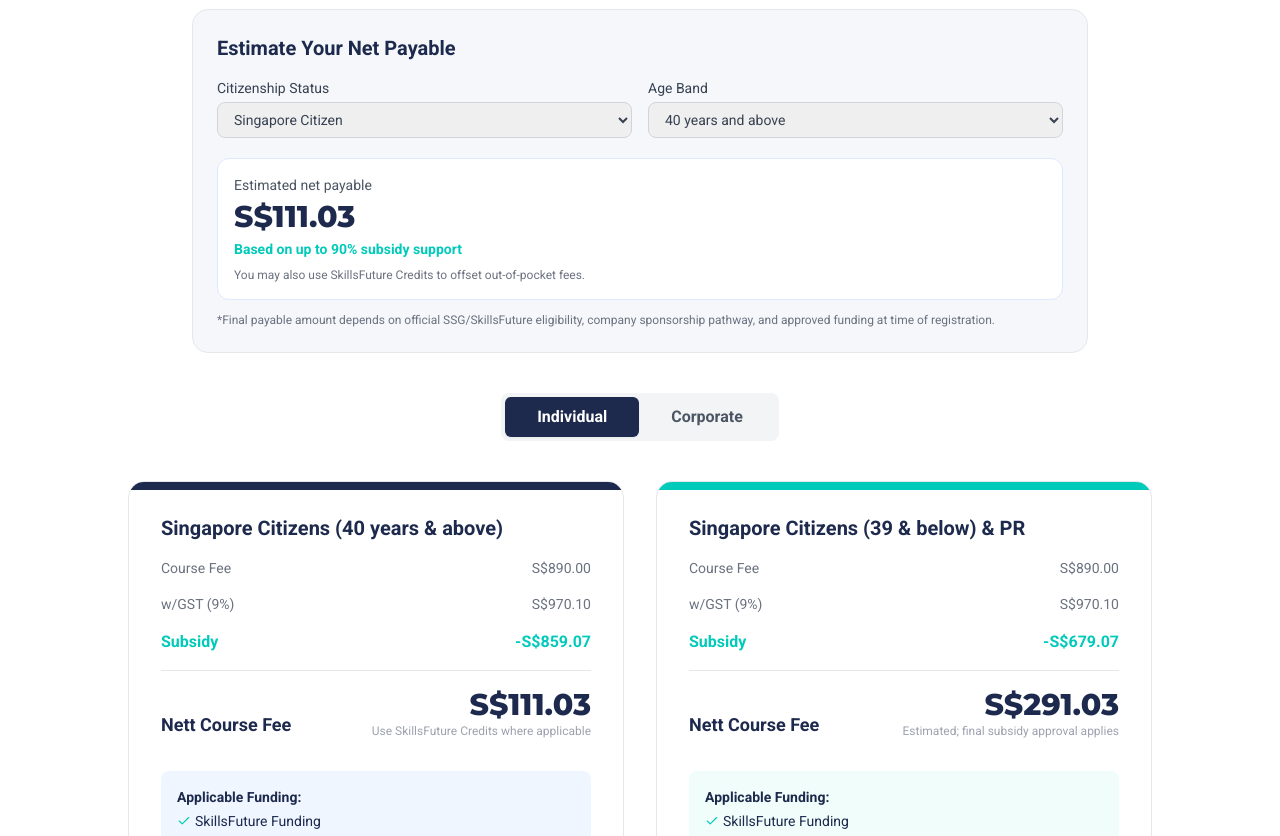
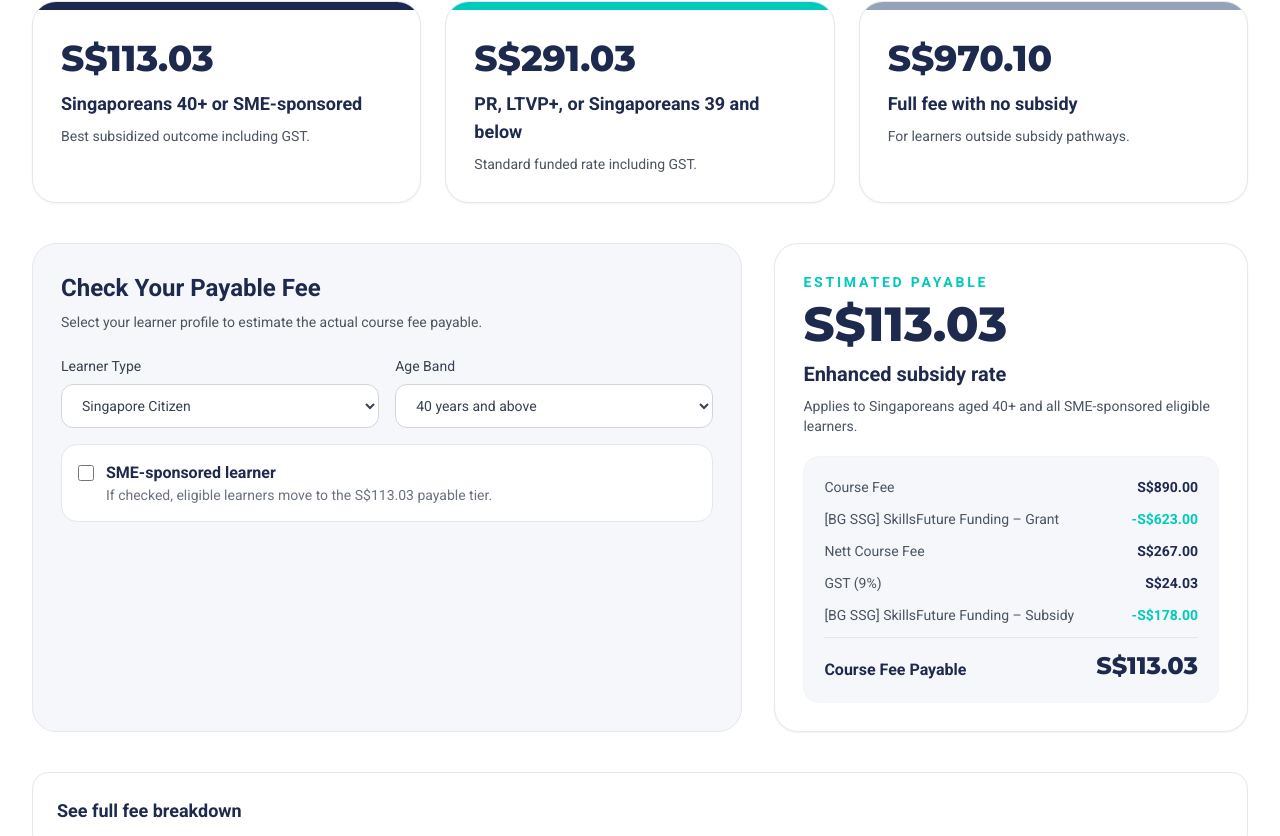
Before and after one commit to nexiuslabs/nexiusacademyskillsfuture, a React (Vite) app: page /courses/agentic-ai in a window 1280 px wide. Shown: the part 3424-4260 px from the top of the page. Built offline with nearby package versions, Linux system fonts and the light colour scheme.

Commit message:
Redesign course pricing section

```diff
--- a/components/courses/Pricing.tsx
+++ b/components/courses/Pricing.tsx
@@ -1,5 +1,5 @@
 import React, { useMemo, useState } from 'react';
-import { Check } from 'lucide-react';
+import { Check, CreditCard, Receipt, Wallet } from 'lucide-react';
 import { openLeadModal } from '../../services/leadModal';
 
 type PricingProps = {
@@ -10,6 +10,57 @@ type PricingProps = {
   sectionClassName?: string;
 };
 
+type LearnerType = 'sg_citizen' | 'pr' | 'ltvp' | 'full_fee';
+type AgeBand = '40_and_above' | '39_and_below';
+type BreakdownLine = {
+  label: string;
+  amount: number;
+  negative?: boolean;
+};
+
+const baseFee = 890.0;
+const gst = 80.1;
+const fullFee = 970.1;
+const grant = 623.0;
+const additionalSubsidy = 178.0;
+
+const learnerSummary = [
+  {
+    title: 'S$113.03',
+    subtitle: 'Singaporeans 40+ or SME-sponsored',
+    note: 'Best subsidized outcome including GST.',
+    accent: 'bg-primary',
+  },
+  {
+    title: 'S$291.03',
+    subtitle: 'PR, LTVP+, or Singaporeans 39 and below',
+    note: 'Standard funded rate including GST.',
+    accent: 'bg-accent',
+  },
+  {
+    title: 'S$970.10',
+    subtitle: 'Full fee with no subsidy',
+    note: 'For learners outside subsidy pathways.',
+    accent: 'bg-slate-400',
+  },
+];
+
+const fullBreakdownRows = [
+  { label: 'Full Course Fee', value: 'S$970.10' },
+  { label: 'Singapore Permanent Resident', value: 'S$291.03' },
+  { label: 'Long Term Visit Pass+ (LTVP+)', value: 'S$291.03' },
+  { label: 'Singaporean aged 39 & below', value: 'S$291.03' },
+  { label: 'Singaporean aged 40 & above', value: 'S$113.03' },
+  { label: 'SME-sponsored (Singapore PR)', value: 'S$113.03' },
+  { label: 'SME-sponsored (LTVP+)', value: 'S$113.03' },
+  { label: 'SME-sponsored (Singaporean aged 39 & below)', value: 'S$113.03' },
+  { label: 'SME-sponsored (Singaporean aged 40 & above)', value: 'S$113.03' },
+];
+
+const acceptedPayments = ['SkillsFuture Credits (SFC)', 'Credit card', 'Debit card', 'PayNow'];
+
+const formatCurrency = (amount: number) => `S$${amount.toFixed(2)}`;
+
 const Pricing: React.FC<PricingProps> = ({
   pagePath = '/courses/agentic-ai',
   reserveLabel = 'reserve_a_seat',
@@ -17,83 +68,93 @@ const Pricing: React.FC<PricingProps> = ({
   reserveRedirectUrl,
   sectionClassName = 'py-20 bg-white',
 }) => {
-  const [selectedTab, setSelectedTab] = useState<'individual' | 'corporate'>('individual');
-  const [citizenship, setCitizenship] = useState<'sg_citizen' | 'pr_ltvp'>('sg_citizen');
-  const [ageBand, setAgeBand] = useState<'40_and_above' | '39_and_below'>('40_and_above');
-
-
-  const individualPricing = {
-    tier1: {
-      title: 'Singapore Citizens (40 years & above)',
-      courseFee: 890.0,
-      gst: 970.1,
-      subsidyAmount: 859.07,
-      nettFee: 111.03,
-    },
-    tier2: {
-      title: 'Singapore Citizens (39 & below) & PR',
-      courseFee: 890.0,
-      gst: 970.1,
-      subsidyAmount: 679.07,
-      nettFee: 291.03,
-    },
-  };
-
-  const corporatePricing = {
-    tier1: {
-      title: 'Singapore Citizens (40 years & above)',
-      courseFee: 890.0,
-      gst: 970.1,
-      subsidyAmount: 859.07,
-      nettFee: 111.03,
-    },
-    tier2: {
-      title: 'Singapore Citizens (39 & below), PR & LTVP+',
-      courseFee: 890.0,
-      gst: 970.1,
-      subsidyAmount: 679.07,
-      nettFee: 291.03,
-    },
-  };
-
-  const currentPricing = selectedTab === 'individual' ? individualPricing : corporatePricing;
+  const [learnerType, setLearnerType] = useState<LearnerType>('sg_citizen');
+  const [ageBand, setAgeBand] = useState<AgeBand>('40_and_above');
+  const [isSmeSponsored, setIsSmeSponsored] = useState(false);
 
   const estimator = useMemo(() => {
-    const isCitizen40Plus = citizenship === 'sg_citizen' && ageBand === '40_and_above';
-    const estimate = isCitizen40Plus ? 111.03 : 291.03;
-    const supportRate = isCitizen40Plus ? 'up to 90%' : 'up to 70%';
+    if (learnerType === 'full_fee') {
+      return {
+        payable: fullFee,
+        headline: 'Full fee applies',
+        note: 'This path does not use SkillsFuture subsidy support.',
+        lines: [
+          { label: 'Course Fee', amount: baseFee },
+          { label: 'GST (9%)', amount: gst },
+        ] as BreakdownLine[],
+      };
+    }
+
+    const isEnhancedRate =
+      isSmeSponsored || (learnerType === 'sg_citizen' && ageBand === '40_and_above');
+
+    const lines: BreakdownLine[] = [
+      { label: 'Course Fee', amount: baseFee },
+      { label: '[BG SSG] SkillsFuture Funding – Grant', amount: grant, negative: true },
+      { label: 'Nett Course Fee', amount: 267.0 },
+      { label: 'GST (9%)', amount: 24.03 },
+    ];
+
+    if (isEnhancedRate) {
+      lines.push({
+        label: '[BG SSG] SkillsFuture Funding – Subsidy',
+        amount: additionalSubsidy,
+        negative: true,
+      });
+    }
 
     return {
-      estimate,
-      supportRate,
-      note:
-        citizenship === 'sg_citizen'
-          ? 'You may also use SkillsFuture Credits to offset out-of-pocket fees.'
-          : 'PR/LTVP+ subsidy eligibility is subject to current SSG funding rules and employer sponsorship (where required).',
+      payable: isEnhancedRate ? 113.03 : 291.03,
+      headline: isEnhancedRate ? 'Enhanced subsidy rate' : 'Standard funded rate',
+      note: isEnhancedRate
+        ? 'Applies to Singaporeans aged 40+ and all SME-sponsored eligible learners.'
+        : 'Applies to PR, LTVP+, and Singaporeans aged 39 and below.',
+      lines,
     };
-  }, [citizenship, ageBand]);
+  }, [ageBand, isSmeSponsored, learnerType]);
 
   return (
     <section id="pricing" className={sectionClassName}>
       <div className="max-w-7xl mx-auto px-4 sm:px-6 lg:px-8">
-        <div className="text-center mb-16">
-          <h2 className="text-3xl font-heading font-bold text-primary mb-4">Course Fee & Government Subsidies</h2>
-          <p className="text-gray-500 mb-2">Pay even less or $0 cash with government subsidies.</p>
+        <div className="text-center mb-14">
+          <h2 className="text-3xl font-heading font-bold text-primary mb-4">Course Fees & Funding</h2>
+          <p className="text-gray-600 mb-2">
+            Most learners pay either <span className="font-bold text-primary">S$113.03</span> or{' '}
+            <span className="font-bold text-primary">S$291.03</span>, inclusive of GST.
+          </p>
           <p className="text-xs text-gray-400 font-mono">Course Ref No: TP-NC-C0021-F</p>
         </div>
 
-        <div className="max-w-4xl mx-auto mb-10 bg-neutral border border-gray-200 rounded-2xl p-6">
-          <h3 className="text-xl font-bold text-primary mb-4">Estimate Your Net Payable</h3>
-          <div className="grid md:grid-cols-2 gap-4 mb-5">
+        <div className="grid gap-6 md:grid-cols-3 mb-10">
+          {learnerSummary.map((card) => (
+            <div key={card.title} className="overflow-hidden rounded-3xl border border-gray-200 bg-white shadow-sm">
+              <div className={`h-2 ${card.accent}`} />
+              <div className="p-7">
+                <div className="text-4xl font-heading font-extrabold text-primary mb-3">{card.title}</div>
+                <h3 className="text-lg font-bold text-primary mb-2">{card.subtitle}</h3>
+                <p className="text-sm text-gray-600">{card.note}</p>
+              </div>
+            </div>
+          ))}
+        </div>
+
+        <div className="grid gap-8 lg:grid-cols-[1.2fr,0.8fr] mb-10">
+          <div className="rounded-3xl border border-gray-200 bg-neutral p-7">
+            <h3 className="text-2xl font-bold text-primary mb-2">Check Your Payable Fee</h3>
+            <p className="text-sm text-gray-600 mb-6">Select your learner profile to estimate the actual course fee payable.</p>
+
+            <div className="grid gap-4 md:grid-cols-2">
               <label className="text-sm text-gray-700">
-              Citizenship Status
+                Learner Type
                 <select
-                value={citizenship}
-                onChange={(e) => setCitizenship(e.target.value as 'sg_citizen' | 'pr_ltvp')}
-                className="mt-1 w-full rounded-lg border border-gray-300 px-3 py-2"
+                  value={learnerType}
+                  onChange={(e) => setLearnerType(e.target.value as LearnerType)}
+                  className="mt-2 w-full rounded-xl border border-gray-300 bg-white px-4 py-3"
                 >
                   <option value="sg_citizen">Singapore Citizen</option>
-                <option value="pr_ltvp">PR / LTVP+</option>
+                  <option value="pr">Singapore Permanent Resident</option>
+                  <option value="ltvp">Long Term Visit Pass+ (LTVP+)</option>
+                  <option value="full_fee">No subsidy / full fee</option>
                 </select>
               </label>
 
@@ -101,8 +162,9 @@ const Pricing: React.FC<PricingProps> = ({
                 Age Band
                 <select
                   value={ageBand}
-                onChange={(e) => setAgeBand(e.target.value as '40_and_above' | '39_and_below')}
-                className="mt-1 w-full rounded-lg border border-gray-300 px-3 py-2"
+                  onChange={(e) => setAgeBand(e.target.value as AgeBand)}
+                  disabled={learnerType !== 'sg_citizen'}
+                  className="mt-2 w-full rounded-xl border border-gray-300 bg-white px-4 py-3 disabled:bg-gray-100 disabled:text-gray-400"
                 >
                   <option value="40_and_above">40 years and above</option>
                   <option value="39_and_below">39 years and below</option>
@@ -110,93 +172,121 @@ const Pricing: React.FC<PricingProps> = ({
               </label>
             </div>
 
-          <div className="bg-white border border-blue-100 rounded-xl p-4">
-            <p className="text-sm text-gray-600 mb-1">Estimated net payable</p>
-            <p className="text-3xl font-heading font-extrabold text-primary">S${estimator.estimate.toFixed(2)}</p>
-            <p className="text-sm text-accent font-semibold mt-1">Based on {estimator.supportRate} subsidy support</p>
-            <p className="text-xs text-gray-500 mt-2">{estimator.note}</p>
+            <label className="mt-4 flex items-start gap-3 rounded-2xl border border-gray-200 bg-white px-4 py-4">
+              <input
+                type="checkbox"
+                checked={isSmeSponsored}
+                onChange={(e) => setIsSmeSponsored(e.target.checked)}
+                disabled={learnerType === 'full_fee'}
+                className="mt-1 h-4 w-4 rounded border-gray-300 text-primary"
+              />
+              <span>
+                <span className="block font-semibold text-primary">SME-sponsored learner</span>
+                <span className="block text-sm text-gray-500">If checked, eligible learners move to the S$113.03 payable tier.</span>
+              </span>
+            </label>
           </div>
 
-          <p className="text-xs text-gray-500 mt-3">
-            *Final payable amount depends on official SSG/SkillsFuture eligibility, company sponsorship pathway,
-            and approved funding at time of registration.
-          </p>
+          <div className="rounded-3xl border border-primary/10 bg-white p-7 shadow-sm">
+            <p className="text-sm font-semibold uppercase tracking-[0.2em] text-accent mb-2">Estimated Payable</p>
+            <div className="text-5xl font-heading font-extrabold text-primary mb-3">{formatCurrency(estimator.payable)}</div>
+            <h3 className="text-xl font-bold text-primary mb-2">{estimator.headline}</h3>
+            <p className="text-sm text-gray-600 mb-5">{estimator.note}</p>
+
+            <div className="space-y-3 rounded-2xl border border-gray-100 bg-neutral p-5">
+              {estimator.lines.map((line) => (
+                <div key={line.label} className="flex items-start justify-between gap-4 text-sm">
+                  <span className="text-gray-600">{line.label}</span>
+                  <span className={`font-semibold ${line.negative ? 'text-accent' : 'text-primary'}`}>
+                    {line.negative ? '-' : ''}
+                    {formatCurrency(line.amount)}
+                  </span>
                 </div>
-
-        <div className="flex justify-center mb-10">
-          <div className="bg-gray-100 p-1 rounded-lg inline-flex">
-            <button
-              onClick={() => setSelectedTab('individual')}
-              className={`px-8 py-2 rounded-md font-bold transition-colors ${
-                selectedTab === 'individual' ? 'bg-primary text-white shadow-sm' : 'text-gray-600 hover:text-primary'
-              }`}
-            >
-              Individual
-            </button>
-            <button
-              onClick={() => setSelectedTab('corporate')}
-              className={`px-8 py-2 rounded-md font-bold transition-colors ${
-                selectedTab === 'corporate' ? 'bg-primary text-white shadow-sm' : 'text-gray-600 hover:text-primary'
-              }`}
-            >
-              Corporate
-            </button>
+              ))}
+              <div className="h-px bg-gray-200" />
+              <div className="flex items-end justify-between gap-4">
+                <span className="text-base font-bold text-primary">Course Fee Payable</span>
+                <span className="text-2xl font-heading font-extrabold text-primary">{formatCurrency(estimator.payable)}</span>
               </div>
-        </div>
-
-        <div className="grid md:grid-cols-2 gap-8 max-w-5xl mx-auto">
-          <div className="border border-gray-200 rounded-2xl p-8 hover:border-primary transition-colors relative overflow-hidden">
-            <div className="absolute top-0 left-0 w-full h-2 bg-primary"></div>
-            <h3 className="text-xl font-bold text-primary mb-4">{currentPricing.tier1.title}</h3>
-            <div className="space-y-4 mb-8">
-              <div className="flex justify-between items-center text-gray-500 text-sm"><span>Course Fee</span><span>S${currentPricing.tier1.courseFee.toFixed(2)}</span></div>
-              <div className="flex justify-between items-center text-gray-500 text-sm"><span>w/GST (9%)</span><span>S${currentPricing.tier1.gst.toFixed(2)}</span></div>
-              <div className="flex justify-between items-center text-accent font-bold"><span>Subsidy</span><span>-S${currentPricing.tier1.subsidyAmount.toFixed(2)}</span></div>
-              <div className="h-px bg-gray-200 my-4"></div>
-              <div className="flex justify-between items-end">
-                <span className="font-bold text-primary text-lg">Nett Course Fee</span>
-                <div className="text-right">
-                  <div className="text-3xl font-heading font-extrabold text-primary">S${currentPricing.tier1.nettFee.toFixed(2)}</div>
-                  <div className="text-xs text-gray-400">Use SkillsFuture Credits where applicable</div>
-                </div>
-              </div>
-            </div>
-            <div className="bg-blue-50 p-4 rounded-lg text-sm text-primary mb-6">
-              <p className="font-bold mb-1">Applicable Funding:</p>
-              <ul className="space-y-2">
-                <li className="flex items-center gap-1"><Check size={14} className="text-accent" /> SkillsFuture Funding</li>
-                <li className="flex items-center gap-1"><Check size={14} className="text-accent" /> SkillsFuture Credits</li>
-              </ul>
-            </div>
-          </div>
-
-          <div className="border border-gray-200 rounded-2xl p-8 hover:border-primary transition-colors relative overflow-hidden">
-            <div className="absolute top-0 left-0 w-full h-2 bg-accent"></div>
-            <h3 className="text-xl font-bold text-primary mb-4">{currentPricing.tier2.title}</h3>
-            <div className="space-y-4 mb-8">
-              <div className="flex justify-between items-center text-gray-500 text-sm"><span>Course Fee</span><span>S${currentPricing.tier2.courseFee.toFixed(2)}</span></div>
-              <div className="flex justify-between items-center text-gray-500 text-sm"><span>w/GST (9%)</span><span>S${currentPricing.tier2.gst.toFixed(2)}</span></div>
-              <div className="flex justify-between items-center text-accent font-bold"><span>Subsidy</span><span>-S${currentPricing.tier2.subsidyAmount.toFixed(2)}</span></div>
-              <div className="h-px bg-gray-200 my-4"></div>
-              <div className="flex justify-between items-end">
-                <span className="font-bold text-primary text-lg">Nett Course Fee</span>
-                <div className="text-right">
-                  <div className="text-3xl font-heading font-extrabold text-primary">S${currentPricing.tier2.nettFee.toFixed(2)}</div>
-                  <div className="text-xs text-gray-400">Estimated; final subsidy approval applies</div>
-                </div>
-              </div>
-            </div>
-            <div className="bg-teal-50 p-4 rounded-lg text-sm text-primary mb-6">
-              <p className="font-bold mb-1">Applicable Funding:</p>
-              <ul className="space-y-2">
-                <li className="flex items-center gap-1"><Check size={14} className="text-accent" /> SkillsFuture Funding</li>
-                <li className="flex items-center gap-1"><Check size={14} className="text-accent" /> Employer-sponsored pathways (where eligible)</li>
-              </ul>
             </div>
           </div>
         </div>
 
-        <div className="text-center mt-12">
+        <div className="space-y-4 mb-12">
+          <details className="group rounded-2xl border border-gray-200 bg-white p-6">
+            <summary className="cursor-pointer list-none text-lg font-bold text-primary">See full fee breakdown</summary>
+            <div className="mt-5 overflow-x-auto">
+              <table className="min-w-full text-sm">
+                <thead>
+                  <tr className="border-b border-gray-200 text-left text-gray-500">
+                    <th className="pb-3 pr-6 font-semibold">Learner Category</th>
+                    <th className="pb-3 font-semibold">Course Fee Payable (incl. GST)</th>
+                  </tr>
+                </thead>
+                <tbody>
+                  {fullBreakdownRows.map((row) => (
+                    <tr key={row.label} className="border-b border-gray-100 last:border-b-0">
+                      <td className="py-3 pr-6 text-gray-700">{row.label}</td>
+                      <td className="py-3 font-semibold text-primary">{row.value}</td>
+                    </tr>
+                  ))}
+                </tbody>
+              </table>
+            </div>
+          </details>
+
+          <details className="group rounded-2xl border border-gray-200 bg-white p-6">
+            <summary className="cursor-pointer list-none text-lg font-bold text-primary">Payment methods</summary>
+            <div className="mt-5 grid gap-4 md:grid-cols-2">
+              <div className="rounded-2xl border border-gray-100 bg-neutral p-5">
+                <div className="mb-3 inline-flex h-10 w-10 items-center justify-center rounded-xl bg-white text-primary shadow-sm">
+                  <Wallet size={18} />
+                </div>
+                <h4 className="font-bold text-primary mb-2">Payment timing</h4>
+                <p className="text-sm text-gray-600">Payment is required upon application submission.</p>
+              </div>
+              <div className="rounded-2xl border border-gray-100 bg-neutral p-5">
+                <div className="mb-3 inline-flex h-10 w-10 items-center justify-center rounded-xl bg-white text-primary shadow-sm">
+                  <CreditCard size={18} />
+                </div>
+                <h4 className="font-bold text-primary mb-2">Accepted methods</h4>
+                <ul className="space-y-2 text-sm text-gray-600">
+                  {acceptedPayments.map((method) => (
+                    <li key={method} className="flex items-center gap-2">
+                      <Check size={14} className="text-accent" />
+                      {method}
+                    </li>
+                  ))}
+                </ul>
+              </div>
+            </div>
+          </details>
+
+          <details className="group rounded-2xl border border-gray-200 bg-white p-6">
+            <summary className="cursor-pointer list-none text-lg font-bold text-primary">Refund policy</summary>
+            <div className="mt-5 rounded-2xl border border-gray-100 bg-neutral p-5">
+              <div className="mb-3 inline-flex h-10 w-10 items-center justify-center rounded-xl bg-white text-primary shadow-sm">
+                <Receipt size={18} />
+              </div>
+              <ul className="space-y-3 text-sm text-gray-600">
+                <li className="flex items-start gap-2">
+                  <Check size={14} className="mt-1 text-accent" />
+                  <span><strong className="text-primary">100% refund</strong> for withdrawals 14 days or more before course start.</span>
+                </li>
+                <li className="flex items-start gap-2">
+                  <Check size={14} className="mt-1 text-accent" />
+                  <span><strong className="text-primary">50% refund</strong> for withdrawals less than 14 days before course start.</span>
+                </li>
+                <li className="flex items-start gap-2">
+                  <Check size={14} className="mt-1 text-accent" />
+                  <span><strong className="text-primary">No refund</strong> on or after the course start date.</span>
+                </li>
+              </ul>
+            </div>
+          </details>
+        </div>
+
+        <div className="text-center">
           <button
             type="button"
             onClick={() =>
@@ -207,7 +297,7 @@ const Pricing: React.FC<PricingProps> = ({
                 redirectUrl: reserveRedirectUrl,
               })
             }
-            className="inline-block text-center bg-primary hover:bg-blue-900 text-white px-10 py-4 rounded-lg font-bold text-lg shadow-xl shadow-blue-900/20 w-full sm:w-auto"
+            className="inline-block w-full rounded-xl bg-primary px-10 py-4 text-center text-lg font-bold text-white shadow-xl shadow-blue-900/20 transition-colors hover:bg-blue-900 sm:w-auto"
           >
             {reserveButtonText}
           </button>
```
Lines whose indentation alone changed are shown as unchanged.
